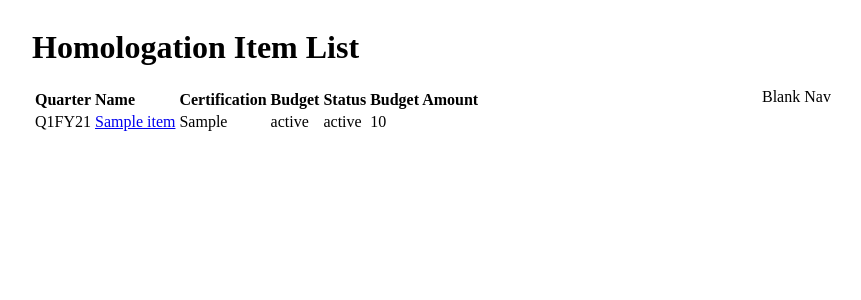
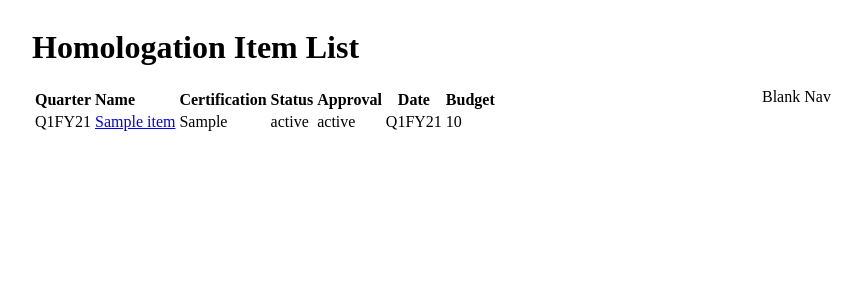
Before and after one commit to jjbaumert/homologation, a Django app: template templates/budget/homologation_item_list.html in a window 1280 px wide. Shown: the top 300 px of the page, without its empty margins (26-887 px from the left). Run offline with Django 3.2, Linux system fonts and the light colour scheme; the template is opened without the code that fills it: most values are stand-ins (such as "Sample title", 1, 10 or a date in 2020); parts of the project's set-up code (start-up, migrations or seed data) failed here and were passed over.

Commit message:
Added column headers Reordered the columns and added approved_for to the list

```diff
--- a/templates/budget/homologation_item_list.html
+++ b/templates/budget/homologation_item_list.html
@@ -6,20 +6,22 @@
 {% block header %}Homologation Item List{% endblock %}
 {% block content %}
 <table>
-	<tr>	<th align="left">Quarter</th>
+	<tr><th align="left">Quarter</th>
 		<th align="left">Name</th>
 		<th align="left">Certification</th>
+		<th>Status</th>
+		<th>Approval</th>
+		<th>Date</th>
 		<th>Budget</th>
-		<th>Status</th>
-		<th>Budget Amount</th>
 	</tr>
 
 {% for item in object_list %}
-	<tr>	<td>{{ item.status.requested_start|fyq }}</a></td>
+	<tr><td>{{ item.status.requested_start|fyq }}</a></td>
 		<td><a href="/budget/{{ item.item.id }}">{{ item.item.name }}</a></td>
 		<td>{{ item.item.cert_type }}</td>
+		<td>{{ item.status.certification_status }}</td>
 		<td>{{ item.status.approval_status }}</td>
-		<td>{{ item.status.certification_status }}</td>
+		<td>{{ item.status.approved_for|fyq }}</td>
 		<td>{{ item.status.budget_amount|currency }}</td>
 	</tr>
 {% endfor %}
```
